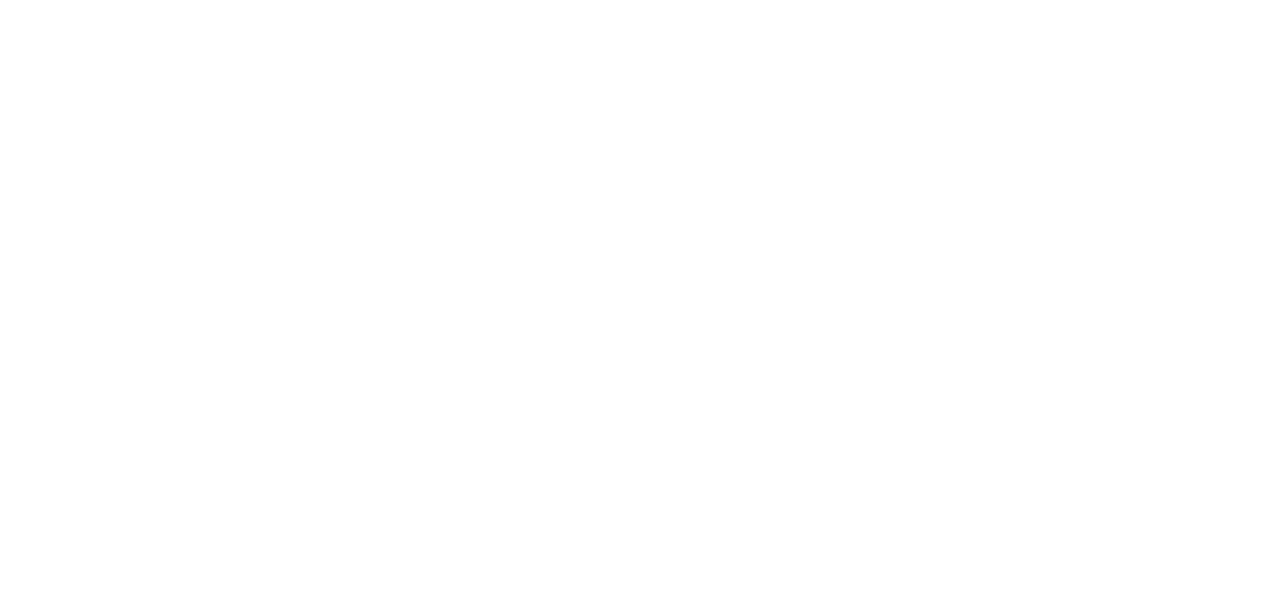
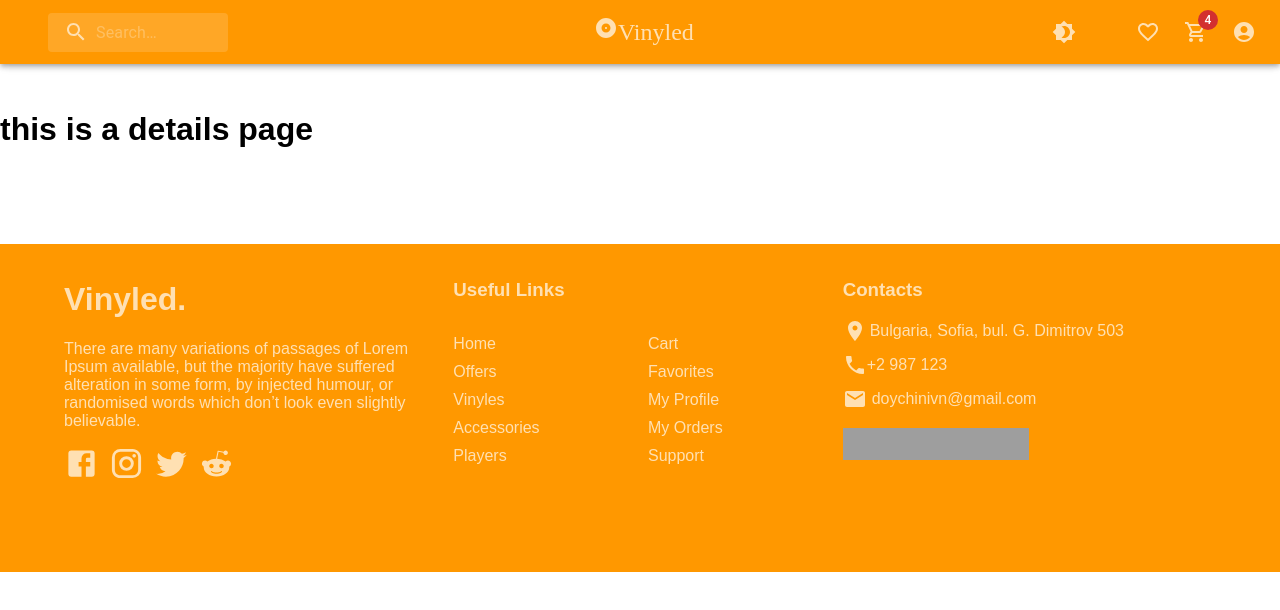
Before and after one commit to doychinivanov/e-commerce-record-shop, a React (Create React App) app in the folder client/: page /products/1 in a window 1280 px wide. Before the commit this address had no page. Shown: the top 610 px of the page. Built offline with nearby package versions, Linux system fonts and the light colour scheme; grey boxes are pictures that could not be loaded.

Commit message:
new page connected with router

```diff
--- a/client/src/components/catalog/CatalogCard.js
+++ b/client/src/components/catalog/CatalogCard.js
@@ -3,6 +3,7 @@
 import FavoriteIcon from '@mui/icons-material/Favorite';
 import ShoppingCartOutlinedIcon from '@mui/icons-material/ShoppingCartOutlined';
 import SearchOutlinedIcon from '@mui/icons-material/SearchOutlined';
+import { Link } from 'react-router-dom';
 
 
 import { Grid } from "@mui/material";
@@ -27,9 +28,11 @@
                         <ShoppingCartOutlinedIcon />
                     </div>
 
-                    <div className={styles.icon}>
-                        <SearchOutlinedIcon />
-                    </div>
+                    <Link to={`/products/${record._id}`}>
+                        <div className={styles.icon}>
+                            <SearchOutlinedIcon />
+                        </div>
+                    </Link>
 
                     <div className={styles.icon}>
                         <FavoriteBorderOutlinedIcon />
--- a/client/src/components/common/header/LogoBanner.js
+++ b/client/src/components/common/header/LogoBanner.js
@@ -1,10 +1,12 @@
 import Box from '@mui/material/Box';
 import Typography from '@mui/material/Typography';
 import AlbumIcon from '@mui/icons-material/Album';
+import { Link } from 'react-router-dom';
 
-const LogoBanner = ({textColor}) => {
+const LogoBanner = ({ textColor }) => {
   return (
     <Box sx={{ flexGrow: 1 }}>
+      <Link to="/">
         <Typography
           color={textColor}
           variant="h5"
@@ -16,6 +18,7 @@
           <AlbumIcon />
           Vinyled
         </Typography>
+      </Link>
     </Box>
   )
 }
--- /dev/null
+++ b/client/src/pages/ProductPage.js
@@ -0,0 +1,23 @@
+import NavBar from '../components/common/header/NavBar';
+import Footer from '../components/common/footer/Footer';
+import { useColorMode } from "../contexts/ColorModeCtx";
+import { useParams } from "react-router-dom";
+
+const ProductPage = () => {
+    const {theme} = useColorMode();
+    const { id } = useParams();
+
+    console.log(id);
+
+    return (
+        <>
+            <NavBar theme={theme}/>
+            <div style={{ 'padding-top': 90, 'padding-bottom': 90,}}>
+                <h1>this is a details page</h1>
+            </div>
+            <Footer theme={theme}/>
+        </>
+    )
+}
+
+export default ProductPage;
--- a/client/src/routes/AppRouter.js
+++ b/client/src/routes/AppRouter.js
@@ -1,11 +1,13 @@
 import { Route, Routes } from 'react-router-dom';
 
 import LandingPage from '../pages/LandingPage';
+import ProductPage from '../pages/ProductPage';
 
 const AppRouter = () => {
     return(
         <Routes>
             <Route exact path='/' element={<LandingPage/>} />
+            <Route exact path='/products/:id' element={<ProductPage/>} />
         </Routes>
     )
 }
```
Lines whose indentation alone changed are shown as unchanged.
